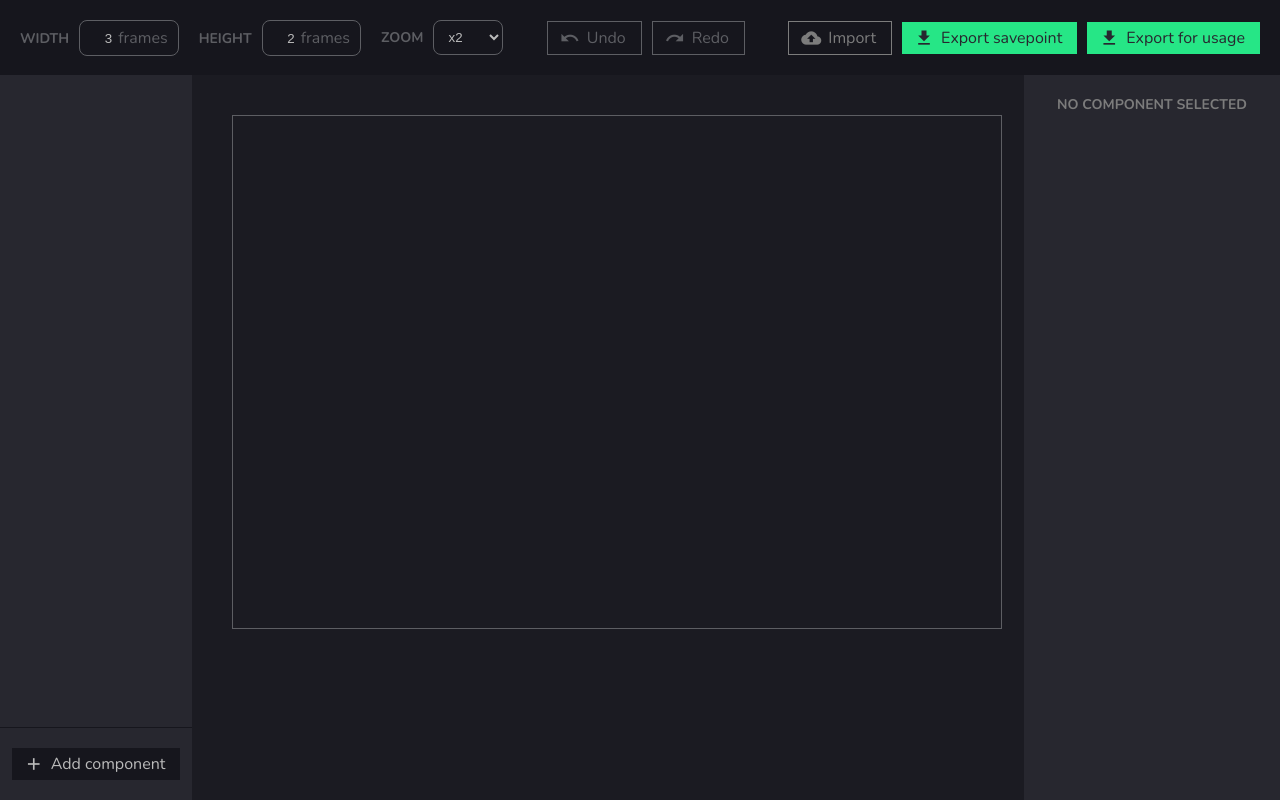
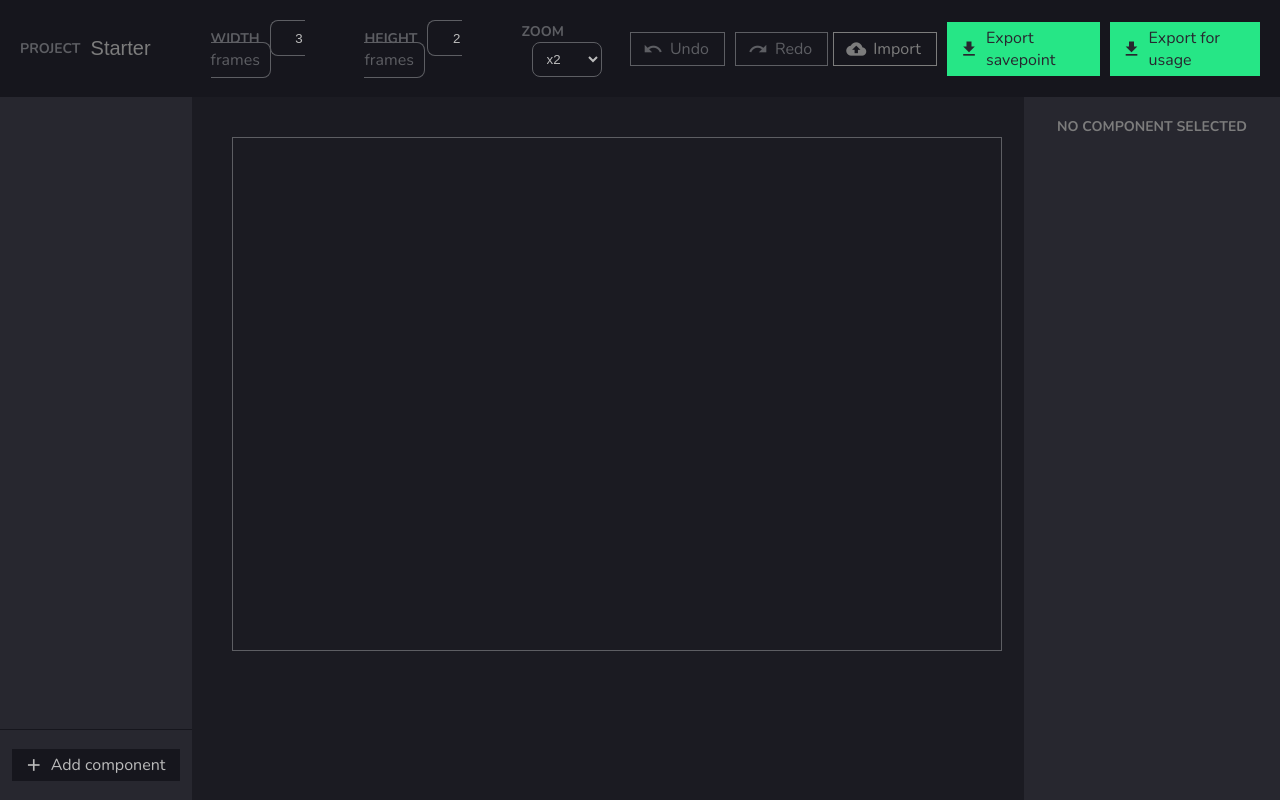
Before and after one commit to DevLeoko/AdvancedGUI-Web, a Vue app: page / in a window 1280 px wide. Built offline with nearby package versions, Linux system fonts and the light colour scheme.

Commit message:
Name your projects

```diff
--- a/src/App.vue
+++ b/src/App.vue
@@ -1,6 +1,8 @@
 <template>
   <div id="app">
     <div class="head">
+      <b class="label">Project</b>
+      <input class="inputProjectName" type="text" v-model="projectName" />
       <div class="input">
         <b class="label">Width</b>
         <span><input type="number" v-model="width" /> frames</span>
@@ -127,7 +129,7 @@
                 >content_copy</span
               >
             </div>
-            <div class="settings-row">
+            <div class="settings-row" v-if="selected.component.hideable">
               <span class="label">Visibility</span>
               <input
                 type="checkbox"
@@ -274,6 +276,8 @@ export default Vue.extend({
       width: 3,
       height: 2,
       zoom: 2,
+
+      projectName: "Starter",
 
       selected: null as null | { component: Component; action: Action | null },
 
@@ -427,17 +431,22 @@ export default Vue.extend({
     exportSavepoint() {
       loading(true);
       setTimeout(() => {
-        this.exportData(JSON.stringify(this.bundleToJson()));
+        this.exportData(JSON.stringify(this.bundleToJson()), true);
         loading(false);
       });
     },
 
-    exportData(data: string) {
+    exportData(data: string, asSavepoint: boolean) {
       const dataStr =
         "data:text/json;charset=utf-8," + encodeURIComponent(data);
       const dlAnchorElem = this.$refs.downloadAnchor as HTMLElement;
       dlAnchorElem.setAttribute("href", dataStr);
-      dlAnchorElem.setAttribute("download", "AdvancedGUI.json");
+      dlAnchorElem.setAttribute(
+        "download",
+        this.projectName.replaceAll(" ", "_") +
+          (asSavepoint ? "_savepoint" : "") +
+          ".json"
+      );
       dlAnchorElem.click();
     },
 
@@ -451,6 +460,7 @@ export default Vue.extend({
       );
       const exportJsonObj: ExportData = {
         type: "savepoint",
+        name: this.projectName,
         version: VERSION,
         invisible: invisible,
         fonts: skipResources ? undefined : Object.values(fonts),
@@ -532,6 +542,8 @@ export default Vue.extend({
       if (resetOld) {
         this.elements.forEach(elem => unregisterComponent(elem));
         this.elements = [];
+
+        this.projectName = jsonObj.name;
 
         this.width = jsonObj.width;
         this.height = jsonObj.height;
@@ -628,7 +640,7 @@ export default Vue.extend({
             fonts,
             ...JSON.parse(data)
           };
-          this.exportData(JSON.stringify(processed));
+          this.exportData(JSON.stringify(processed), false);
           loading(false);
         })
         .catch((err: Error) => error(`Error durring export: ${err.message}`));
--- a/src/scss/app.scss
+++ b/src/scss/app.scss
@@ -132,6 +132,25 @@ a {
     .label {
       color: $light4;
       font-weight: 700;
+    }
+
+    .inputProjectName{
+      background-color: unset;
+      // background-color: $dark1;
+      padding: 5px 10px;
+      border-radius: 0;
+      width: 100px;
+      color: $light3;
+      font-weight: 400;
+      font-size: 20px;
+      // align-self: flex-end;
+      margin-right: 10px;
+      border: none;
+      // border-bottom: 1px solid $light4;
+
+      &:focus {
+        outline: none;
+      }
     }
 
     .input {
```
